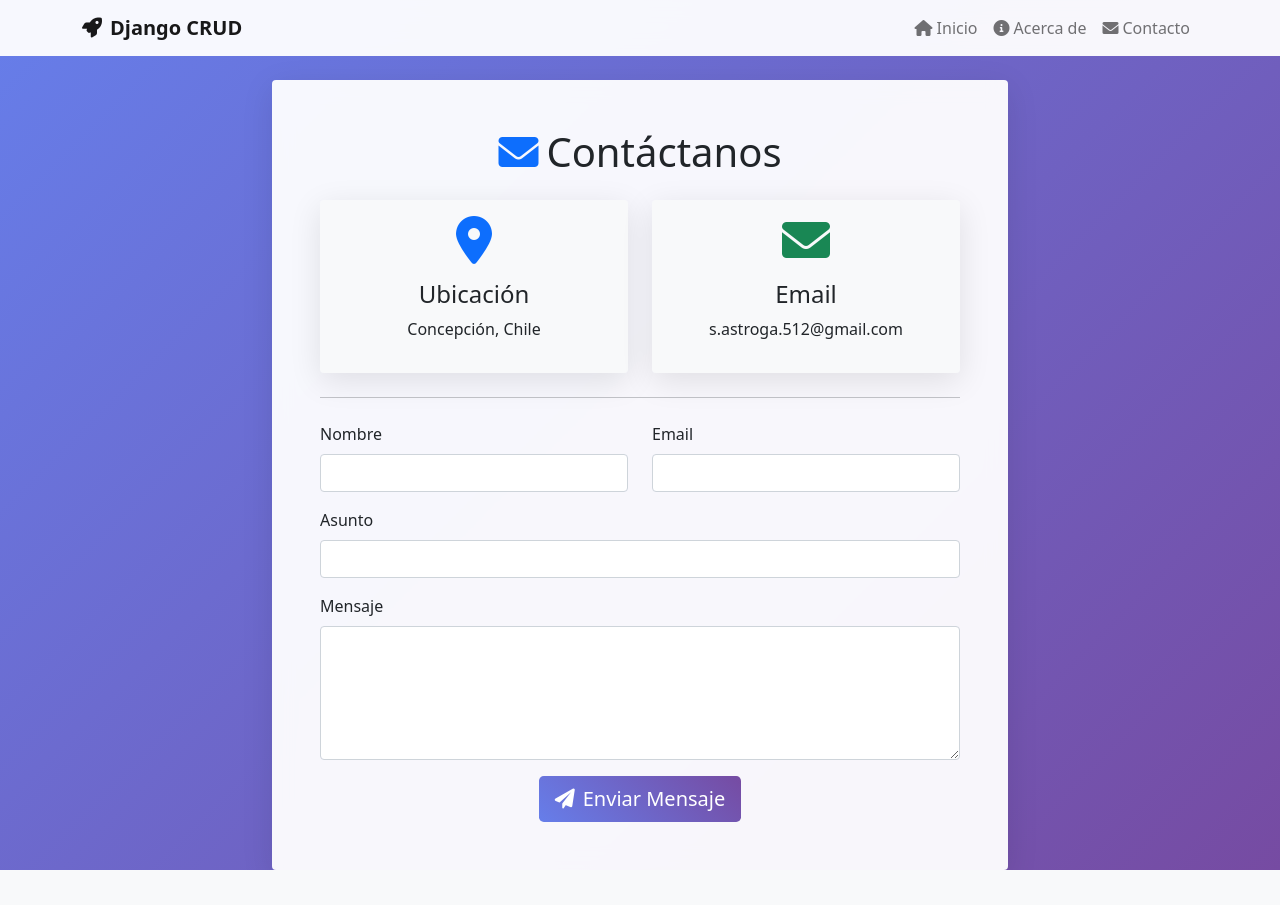
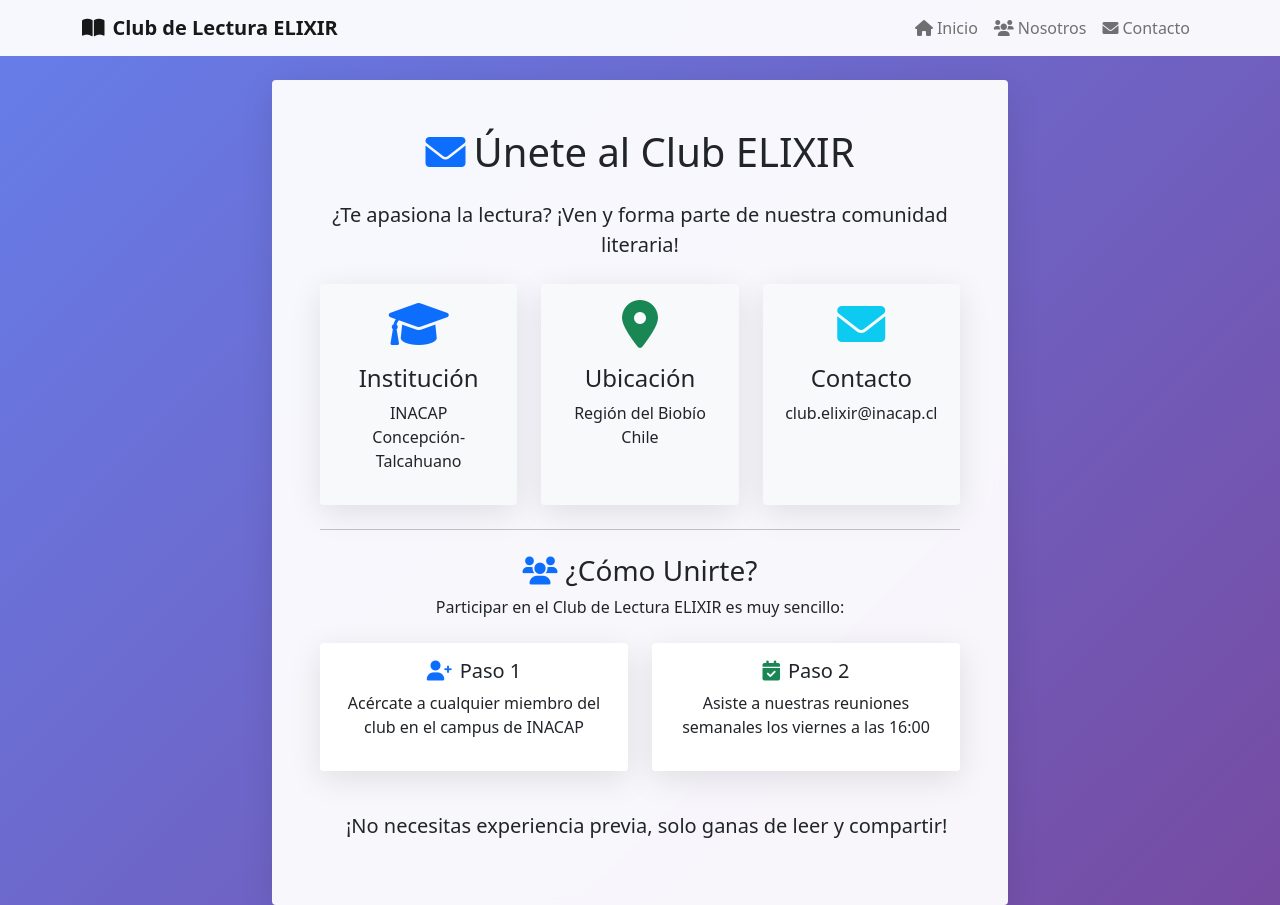
Before and after one commit to K3yZenD-cloud/djangoproject, a Django app: page /contact/ in a window 1280 px wide. Before the commit the page ends 870 px from the top, so only its background shows below. Run offline with Django 5.2, Linux system fonts and the light colour scheme.

Commit message:
Transform website to Club de Lectura ELIXIR - INACAP Concepción-Talcahuano

```diff
--- a/main/templates/main/base.html
+++ b/main/templates/main/base.html
@@ -3,7 +3,7 @@
 <head>
     <meta charset="UTF-8">
     <meta name="viewport" content="width=device-width, initial-scale=1.0">
-    <title>{% block title %}Django CRUD App{% endblock %}</title>
+    <title>{% block title %}Club de Lectura ELIXIR - INACAP{% endblock %}</title>
     <link href="https://cdn.jsdelivr.net/npm/bootstrap@5.1.3/dist/css/bootstrap.min.css" rel="stylesheet">
     <link href="https://cdnjs.cloudflare.com/ajax/libs/font-awesome/6.0.0/css/all.min.css" rel="stylesheet">
     <style>
@@ -36,7 +36,7 @@
     <nav class="navbar navbar-expand-lg navbar-light">
         <div class="container">
             <a class="navbar-brand fw-bold" href="{% url 'main:home' %}">
-                <i class="fas fa-rocket me-2"></i>Django CRUD
+                <i class="fas fa-book-open me-2"></i>Club de Lectura ELIXIR
             </a>
             <button class="navbar-toggler" type="button" data-bs-toggle="collapse" data-bs-target="#navbarNav">
                 <span class="navbar-toggler-icon"></span>
@@ -50,7 +50,7 @@
                     </li>
                     <li class="nav-item">
                         <a class="nav-link" href="{% url 'main:about' %}">
-                            <i class="fas fa-info-circle me-1"></i>Acerca de
+                            <i class="fas fa-users me-1"></i>Nosotros
                         </a>
                     </li>
                     <li class="nav-item">
--- a/main/templates/main/contact.html
+++ b/main/templates/main/contact.html
@@ -1,6 +1,6 @@
 {% extends 'main/base.html' %}
 
-{% block title %}Contacto - Django CRUD App{% endblock %}
+{% block title %}Contacto - Club de Lectura ELIXIR{% endblock %}
 
 {% block content %}
 <div class="row justify-content-center">
@@ -8,25 +8,38 @@
         <div class="card">
             <div class="card-body p-5">
                 <h1 class="card-title text-center mb-4">
-                    <i class="fas fa-envelope text-primary me-2"></i>Contáctanos
+                    <i class="fas fa-envelope text-primary me-2"></i>Únete al Club ELIXIR
                 </h1>
 
+                <div class="text-center mb-4">
+                    <p class="lead">¿Te apasiona la lectura? ¡Ven y forma parte de nuestra comunidad literaria!</p>
+                </div>
+
                 <div class="row">
-                    <div class="col-md-6">
+                    <div class="col-md-4">
                         <div class="card border-0 bg-light h-100">
                             <div class="card-body text-center">
-                                <i class="fas fa-map-marker-alt fa-3x text-primary mb-3"></i>
-                                <h4>Ubicación</h4>
-                                <p>Concepción, Chile</p>
+                                <i class="fas fa-graduation-cap fa-3x text-primary mb-3"></i>
+                                <h4>Institución</h4>
+                                <p>INACAP<br>Concepción-Talcahuano</p>
                             </div>
                         </div>
                     </div>
-                    <div class="col-md-6">
+                    <div class="col-md-4">
                         <div class="card border-0 bg-light h-100">
                             <div class="card-body text-center">
-                                <i class="fas fa-envelope fa-3x text-success mb-3"></i>
-                                <h4>Email</h4>
-                                <p>s.astroga.512@gmail.com</p>
+                                <i class="fas fa-map-marker-alt fa-3x text-success mb-3"></i>
+                                <h4>Ubicación</h4>
+                                <p>Región del Biobío<br>Chile</p>
+                            </div>
+                        </div>
+                    </div>
+                    <div class="col-md-4">
+                        <div class="card border-0 bg-light h-100">
+                            <div class="card-body text-center">
+                                <i class="fas fa-envelope fa-3x text-info mb-3"></i>
+                                <h4>Contacto</h4>
+                                <p>club.elixir@inacap.cl</p>
                             </div>
                         </div>
                     </div>
@@ -34,31 +47,36 @@
 
                 <hr class="my-4">
 
-                <form class="mt-4">
+                <div class="text-center">
+                    <h3><i class="fas fa-users text-primary me-2"></i>¿Cómo Unirte?</h3>
+                    <p class="mb-4">Participar en el Club de Lectura ELIXIR es muy sencillo:</p>
+
                     <div class="row">
                         <div class="col-md-6 mb-3">
-                            <label for="name" class="form-label">Nombre</label>
-                            <input type="text" class="form-control" id="name" required>
+                            <div class="card border-primary">
+                                <div class="card-body">
+                                    <h5><i class="fas fa-user-plus text-primary me-2"></i>Paso 1</h5>
+                                    <p>Acércate a cualquier miembro del club en el campus de INACAP</p>
+                                </div>
+                            </div>
                         </div>
                         <div class="col-md-6 mb-3">
-                            <label for="email" class="form-label">Email</label>
-                            <input type="email" class="form-control" id="email" required>
+                            <div class="card border-success">
+                                <div class="card-body">
+                                    <h5><i class="fas fa-calendar-check text-success me-2"></i>Paso 2</h5>
+                                    <p>Asiste a nuestras reuniones semanales los viernes a las 16:00</p>
+                                </div>
+                            </div>
                         </div>
                     </div>
-                    <div class="mb-3">
-                        <label for="subject" class="form-label">Asunto</label>
-                        <input type="text" class="form-control" id="subject" required>
+
+                    <div class="mt-4">
+                        <p class="lead">
+                            <i class="fas fa-book-heart text-danger me-2"></i>
+                            ¡No necesitas experiencia previa, solo ganas de leer y compartir!
+                        </p>
                     </div>
-                    <div class="mb-3">
-                        <label for="message" class="form-label">Mensaje</label>
-                        <textarea class="form-control" id="message" rows="5" required></textarea>
-                    </div>
-                    <div class="text-center">
-                        <button type="submit" class="btn btn-primary btn-lg">
-                            <i class="fas fa-paper-plane me-2"></i>Enviar Mensaje
-                        </button>
-                    </div>
-                </form>
+                </div>
             </div>
         </div>
     </div>
```
Also changed, not shown: main/templates/main/about.html (+31 -17 lines), main/templates/main/home.html (+16 -15 lines).
